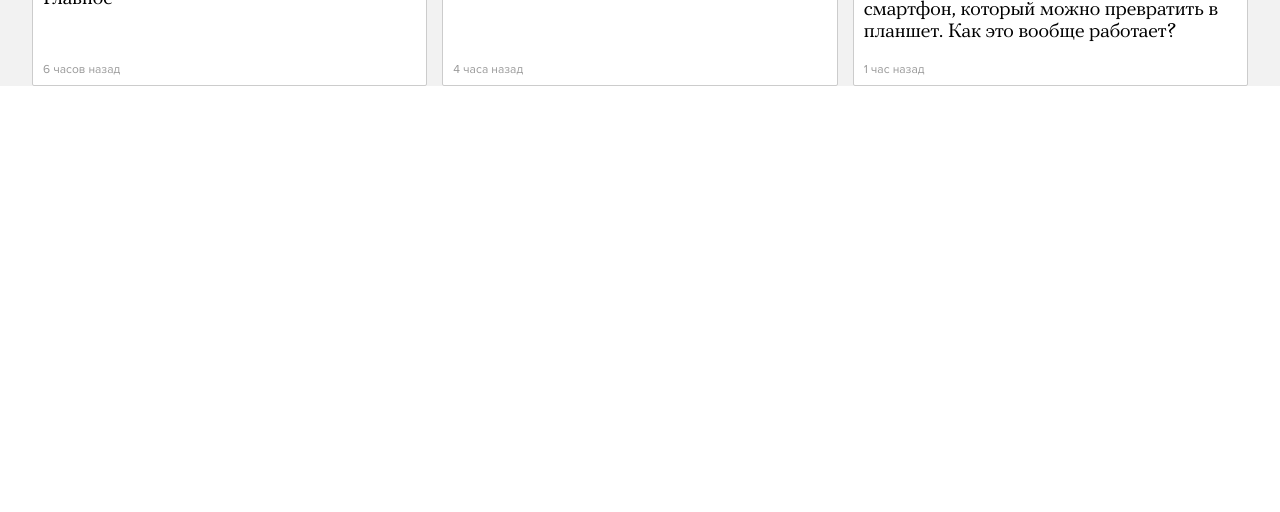
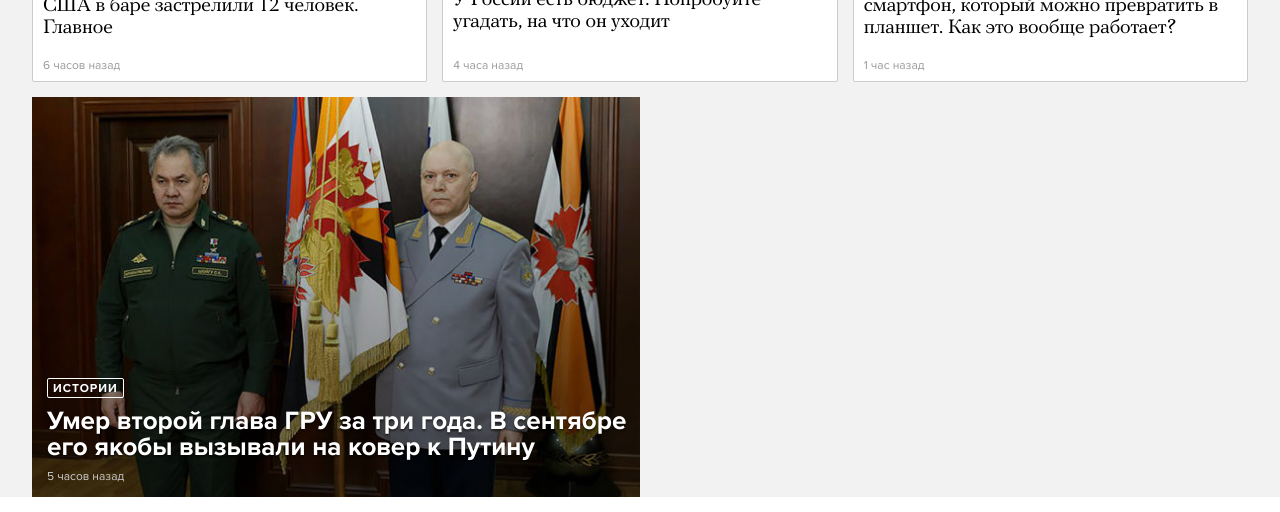
Before and after one commit to evgeny-matveev/HSE-DPO-meduza, a plain HTML site: page index.html in a window 1280 px wide. Shown: the part 852-1364 px from the top of the page. Before the commit the page ends 953 px from the top, so only its background shows below. Drawn offline with Linux system fonts and the light colour scheme.

Commit message:
WIP: добавили первую карточку в блоке из двух

```diff
--- a/index.html
+++ b/index.html
@@ -87,6 +87,16 @@
         <div class="timestamp">1 час назад</div>
       </div>
     </section>
+    <section class="has-2-cards">
+      <div class="card--1-of-2 has-bg-img">
+        <div class="card--1-of-2__category">Истории</div>
+        <h3>Умер второй глава ГРУ за три года. В сентябре его якобы вызывали на ковер к Путину</h3>
+        <div class="card--1-of-2__timestamp">5 часов назад</div>
+      </div>
+      <div class="card--1-of-2">
+
+      </div>
+    </section>
   </main>
 </body>
 </html>
--- a/styles/style.css
+++ b/styles/style.css
@@ -79,6 +79,7 @@ nav ul:last-of-type {
 }
 
 main {
+  min-height: 150vh;
   padding-top: 8px;
 
   background-color: #f2f2f2;
@@ -87,6 +88,7 @@ main {
 section {
   min-width: 70vw;
   max-width: 95vw;
+  height: 400px;
   margin: 15px auto;
 }
 
@@ -245,11 +247,64 @@ section.has-3-cards {
   color: #999;
 }
 
+.has-2-cards {
+  display: flex;
+}
 
+.card--1-of-2 {
+  width: 50%;
 
+  color: #fff;
 
+  font-family: "Proxima Nova";
+}
 
+.card--1-of-2.has-bg-img {
+  display: flex;
+  flex-direction: column;
 
+  margin-right: 15px;
+  padding-bottom: 15px;
+  padding-left: 15px;
+
+  background: linear-gradient(-180deg,transparent,rgba(0,0,0,.05) 5%,rgba(0,0,0,.2) 25%,rgba(0,0,0,.5)), url(../images/shoygu.jpg);
+  background-size: cover;
+
+  justify-content: flex-end;
+}
+
+.card--1-of-2 h3 {
+  font-size: 26px;
+  font-weight: 700;
+}
+
+.card--1-of-2.has-bg-img h3 {
+  padding: 10px 0;
+
+  text-shadow: 0 2px 2px rgba(0, 0, 0, 0.5);
+}
+
+.card--1-of-2__category {
+  padding: 0 5px;
+
+  letter-spacing: 1px;
+  text-transform: uppercase;
+
+  border: 1px solid #fff;
+  border-radius: 2px;
+
+  font-size: 12px;
+  font-weight: 700;
+  line-height: 18px;
+
+  align-self: flex-start;
+}
+
+.card--1-of-2__timestamp {
+  color: #ccc;
+
+  font-size: 12px;
+}
 
 
 .temp {}
```
Also changed, not shown: images/ham.png (added), images/shoygu.jpg (added).
